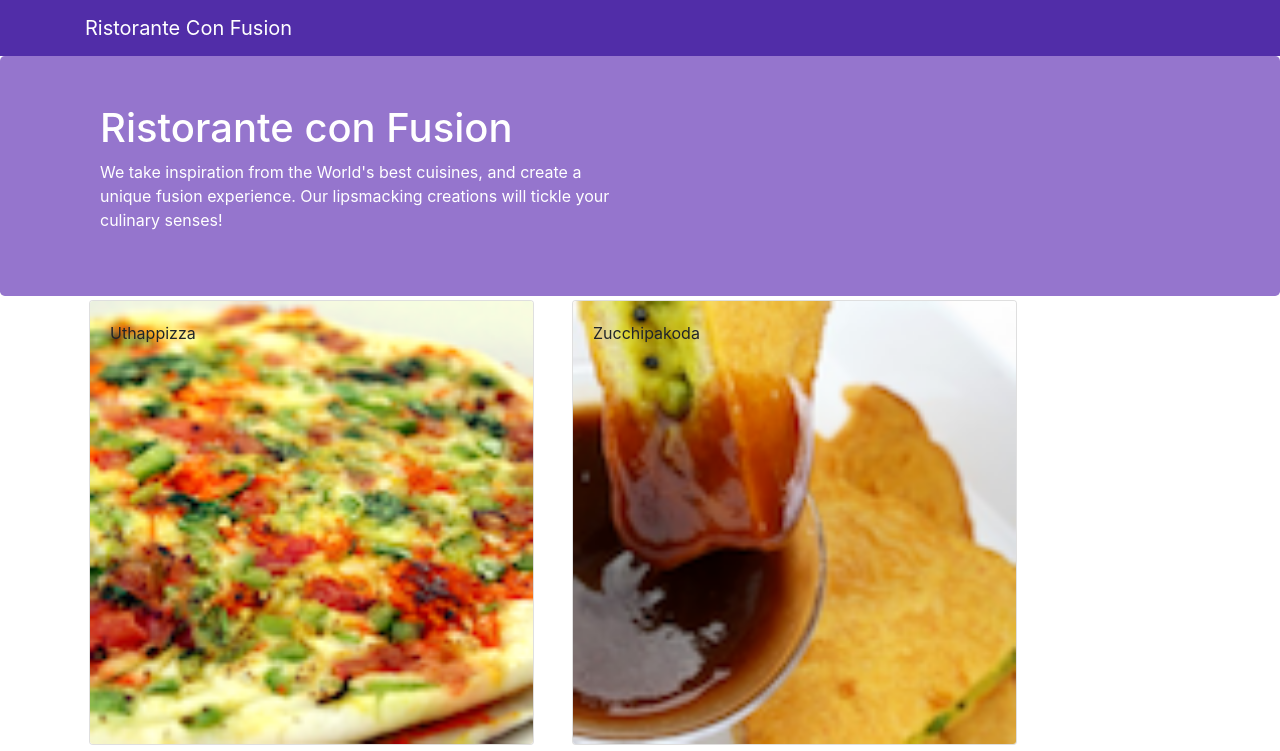
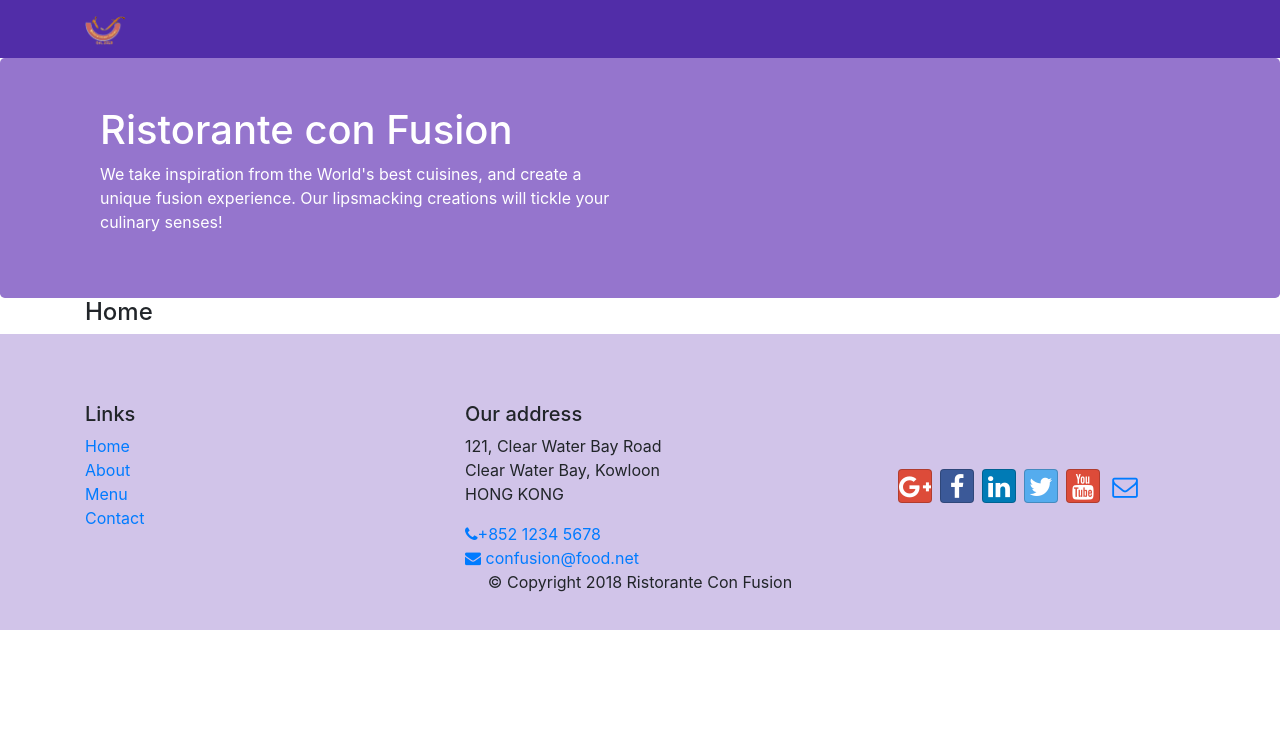
Before and after one commit to Nikhil725051/confusion_final, a React (Create React App) app: page /home in a window 1280 px wide. Shown: the top 751 px of the page. Built offline with nearby package versions, Linux system fonts and the light colour scheme.

Commit message:
React Router

```diff
--- a/package.json
+++ b/package.json
@@ -12,6 +12,7 @@
     "react": "^18.0.0",
     "react-dom": "^18.0.0",
     "react-popper": "^2.2.5",
+    "react-router-dom": "^6.3.0",
     "react-scripts": "5.0.1",
     "reactstrap": "^9.0.2",
     "web-vitals": "^2.1.4"
--- a/src/App.js
+++ b/src/App.js
@@ -1,13 +1,16 @@
 import React, {Component} from "react";
 import Main from "./components/MainComponent";
 import "./App.css";
+import {BrowserRouter} from 'react-router-dom';
 
 class App extends Component
 {
   render(){
-   return (<div className="App">
-     <Main></Main>
-   </div>);
+   return (<BrowserRouter>
+    <div className="App">
+      <Main />
+    </div>
+  </BrowserRouter>);
   }
 }
 
--- a/src/components/FooterComponent.js
+++ b/src/components/FooterComponent.js
@@ -1,4 +1,5 @@
 import React from "react";
+import {Link} from "react-router-dom";
 
 function Footer(props){
     return(<div className="footer">
@@ -7,10 +8,10 @@
                 <div className="col-6 col-sm-4">
                     <h5>Links</h5>
                     <ul className="list-unstyled">
-                        <li><a href="#">Home</a></li>
-                        <li><a href="#">About</a></li>
-                        <li><a href="#">Menu</a></li>
-                        <li><a href="#">Contact</a></li>
+                        <li><Link to="/home">Home</Link></li>
+                        <li><Link to="/about">About</Link></li>
+                        <li><Link to="/menu">Menu</Link></li>
+                        <li><Link to="/contact">Contact</Link></li>
                     </ul>
                 </div>
                 <div className="col-6 col-sm-4">
--- a/src/components/HeaderComponent.js
+++ b/src/components/HeaderComponent.js
@@ -1,16 +1,47 @@
 import React, { Component } from "react";
-import { Navbar, NavbarBrand } from 'reactstrap';
+import { Nav, Navbar, NavbarBrand, NavbarToggler, Collapse, NavItem } from 'reactstrap';
+import { NavLink } from 'react-router-dom';
 
 class Header extends Component
 {
+
+    constructor(props){
+        super(props);
+        this.toggleNav=this.toggleNav.bind(this);
+        this.state={
+            isNavOpen: false
+        };
+    }
+
+    toggleNav(){
+        this.setState({
+            isNavOpen: !this.state.isNavOpen
+        });
+    }
+
     render(){
         return(
-            <React.Fragment>
-             <Navbar dark>
-              <div className="container">
-                <NavbarBrand href='/'>Ristorante Con Fusion</NavbarBrand>
-              </div>
-             </Navbar>
+            <div>
+             <Navbar dark expand="md">
+                  <div className="container">
+                      <NavbarToggler onClick={this.toggleNav}></NavbarToggler>
+                      <NavbarBrand className="mr-auto" href="/"><img src="assets/images/logo.png" alt="Ristorante Con Fusion" height="30" width="41"/></NavbarBrand>
+                      <Collapse isOpen={this.state.isNavOpen}>
+                        <Nav navbar>
+                            <NavItem><NavLink className="nav-link" to="/home"></NavLink><span className="fa fa-home fa-lg"></span>Home</NavItem>
+                        </Nav>
+                        <Nav navbar>
+                            <NavItem><NavLink className="nav-link" to="/menu"></NavLink><span className="fa fa-list fa-lg"></span>Menu</NavItem>
+                        </Nav>
+                        <Nav navbar>
+                            <NavItem><NavLink className="nav-link" to="/aboutus"></NavLink><span className="fa fa-info fa-lg"></span>Abut US</NavItem>
+                        </Nav>
+                        <Nav navbar>
+                            <NavItem><NavLink className="nav-link" to="/contactus"></NavLink><span className="fa fa-card fa-lg"></span>Contact Us</NavItem>
+                        </Nav>
+                      </Collapse>
+                  </div>
+              </Navbar>
              <div className="p-5 text-white jumbotron">
                  <div className="container">
                      <div className="row row-header">
@@ -21,7 +52,7 @@
                      </div>
                  </div>
              </div>
-            </React.Fragment>
+            </div>
         )
     }
 }
--- /dev/null
+++ b/src/components/HomeComponent.js
@@ -0,0 +1,11 @@
+import React from 'react';
+
+function Home(props) {
+    return(
+      <div className="container">
+        <h4>Home</h4>
+      </div>
+    );
+}
+
+export default Home;
--- a/src/components/MainComponent.js
+++ b/src/components/MainComponent.js
@@ -1,9 +1,11 @@
 import React, {Component} from "react";
 import Menu from "./MenuComponent";
 import { DISHES } from "../shared/dishes";
-import DishDetail from "./DishDetailComponent";
 import Header from "./HeaderComponent";
 import Footer from "./FooterComponent";
+import Home from "./HomeComponent";
+import {Routes, Route, Navigate} from 'react-router-dom';
+import {Navbar} from "reactstrap";
 
 class Main extends Component
 {
@@ -12,19 +14,18 @@
     super(props);
     this.state={
       dishes:DISHES,
-      selectedDishId:null
   };
   }
 
-  onDishSelect(dishId){
-      this.setState({selectedDishId:dishId});
-  }
+  render(){
 
-  render(){
     return (<div>
       <Header></Header>
-      <Menu dishes={this.state.dishes} onClick={(dishId)=>this.onDishSelect(dishId)}/>
-      <DishDetail dish={this.state.dishes.filter((dish)=>dish.id===this.state.selectedDishId)[0]}/>
+      <Routes>
+          <Route path='/home' element={<Home></Home>} />
+          <Route exact path='/menu' element={<Menu dishes={this.state.dishes}></Menu>} />
+          <Route path="*" element={<Navigate to="/home" replace />} />
+      </Routes>
       <Footer></Footer>
     </div>);
   }
```
Also changed, not shown: 1 other file (tests, documents, lock files or other folders).
